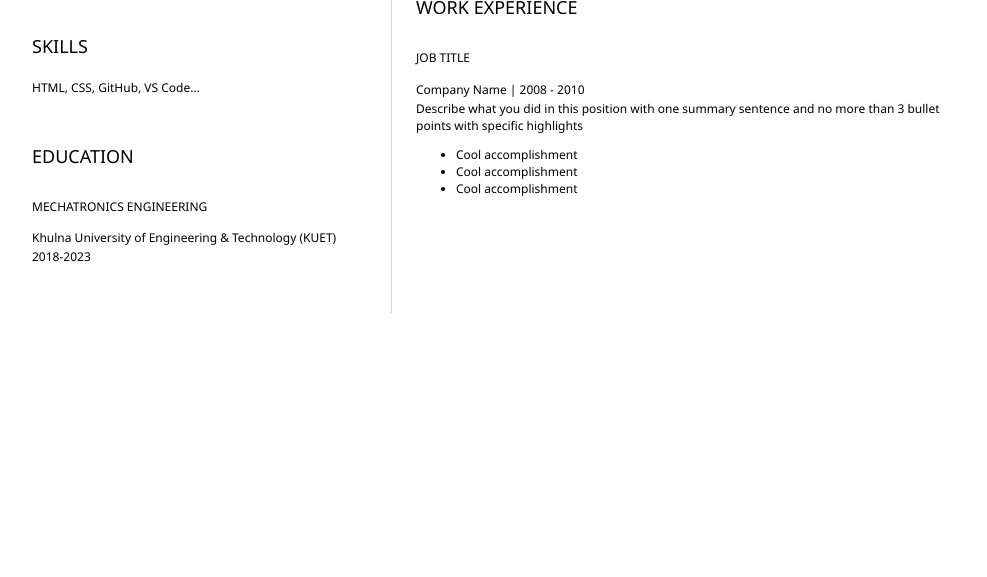
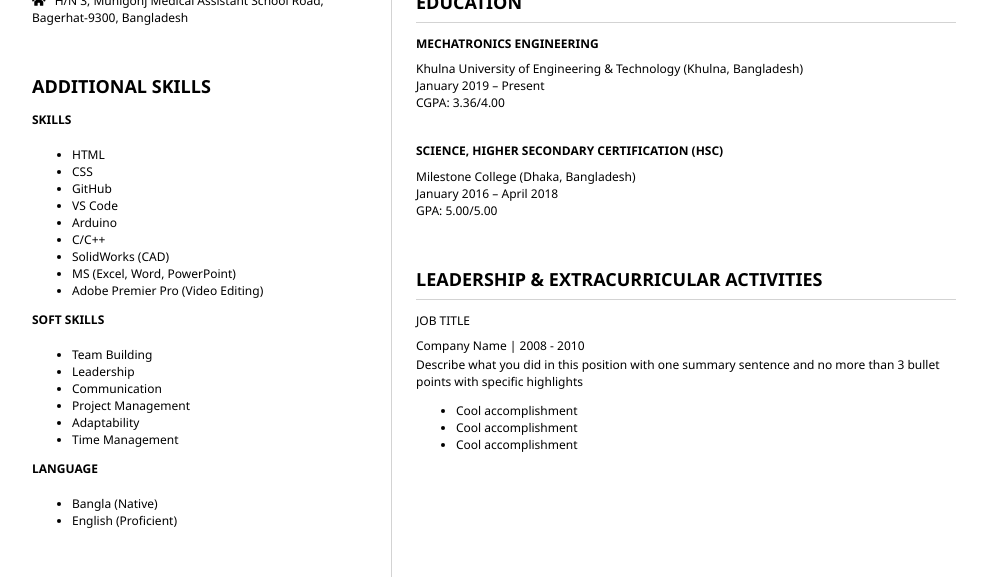
Before and after one commit to SFOcean/resume, a plain HTML site: page index.html in a window 1280 px wide. Shown: the part 323-900 px from the top of the page, without its empty margins (152-1139 px from the left). Before the commit the page ends 800 px from the top, so only its background shows below. Drawn offline with Linux system fonts and the light colour scheme.

Commit message:
skills and education

```diff
--- a/index.html
+++ b/index.html
@@ -1,14 +1,14 @@
 <html>
 	<head>
 		<link href="style.css" rel="stylesheet">
-		<title>Your name resume</title>
+		<title>Shahriar Ferdous's Resume</title>
         <link rel="stylesheet" href="https://cdnjs.cloudflare.com/ajax/libs/font-awesome/5.15.4/css/all.min.css">
 	</head>
 
 	<body>
 		<header id="header">
 			<!-- resume header with your name and title -->
-			<h1>SHAHRIAR FERDOUS</h1>
+			<h1><b>SHAHRIAR</b> FERDOUS</h1>
 			<hr>
 			Mechatronics Engineering Student || Entrepreneur || Business Enthusiast
 			<hr>
@@ -16,7 +16,7 @@
 		<main>
 			<article id="mainLeft">
 				<section>
-					<h2>CONTACT</h2>
+					<h2><b>CONTACT</b></h2>
 					<!-- contact info including social media -->
                     <p>
                         <i class="fa fa-envelope" aria-hidden="true"></i>
@@ -30,32 +30,72 @@
                         <i class="fab fa-linkedin" aria-hidden="true"></i>
                         <a href="linkedin.com/shahriar-ferdous/">Shahriar Ferdous</a>
                     </p>
+					<p>
+                        <i class="fa fa-phone" aria-hidden="true"></i>
+                        <a>+8801749035147</a>
+                    </p>
+					<p>
+                        <i class="fas fa-home" aria-hidden="true"></i>
+                        <a>H/N 3, Munigonj Medical Assistant School Road, Bagerhat-9300, Bangladesh
+						</a>
+                    </p>
 				</section>
 				<section>
-					<h2>SKILLS</h2>
+					<h2><b>ADDITIONAL SKILLS</b></h2>
 					<!-- your skills -->
-                    <p>HTML, CSS, GitHub, VS Code...</p>
+					<h3><b>SKILLS</b></h3>
+					<ul>
+						<li>HTML</li>
+						<li>CSS</li>
+						<li>GitHub</li>
+						<li>VS Code</li>
+						<li>Arduino</li>
+						<li>C/C++</li>
+						<li>SolidWorks (CAD)</li>
+						<li>MS (Excel, Word, PowerPoint)</li>
+						<li>Adobe Premier Pro (Video Editing)</li>
+					</ul>
+					<h3><b>SOFT SKILLS</b></h3>
+                    <ul>
+						<li>Team Building</li>
+						<li>Leadership</li>
+						<li>Communication</li>
+						<li>Project Management</li>
+						<li>Adaptability</li>
+						<li>Time Management</li>
+					</ul>
+					<h3><b>LANGUAGE</b></h3>
+                    <ul>
+						<li>Bangla (Native)</li>
+						<li>English (Proficient)</li>
+					</ul>
 				</section>
-				<section>
-					<h2>EDUCATION</h2>
-					<!-- your education -->
-                    <h3>MECHATRONICS ENGINEERING</h3>
-                    <p>
-                        Khulna University of Engineering & Technology (KUET)
-                    </p>
-                    <p>
-                        2018-2023
-                    </p>
-				</section>
+
 			</article>
 			<article id="mainRight">
 				<section>
-					<h2>ABOUT</h2>
+					<h2><b>ABOUT</b></h2>
+					<hr>
 					<!-- about you -->
 					<p>A brief paragraph about you and what kind of company you want to work for.</p>
 				</section>
 				<section>
-					<h2>WORK EXPERIENCE</h2>
+					<h2><b>EDUCATION</b></h2>
+					<hr>
+					<!-- your education -->
+                    <h3><b>MECHATRONICS ENGINEERING</b></h3>
+                    <p>
+                        Khulna University of Engineering & Technology (Khulna, Bangladesh) <br>January 2019 – Present<br>CGPA:  3.36/4.00
+                    </p>
+					<br>
+					<h3><b>SCIENCE, HIGHER SECONDARY CERTIFICATION (HSC)</b></h3>
+                    <p>
+						Milestone College (Dhaka, Bangladesh)<br>January 2016 – April 2018<br>GPA:  5.00/5.00
+                    </p>
+				</section>
+				<section>
+					<h2><b>LEADERSHIP & EXTRACURRICULAR ACTIVITIES</b></h2>
+					<hr>
 					<!-- your work experience -->
                     <h3>JOB TITLE</h3>
                     <p>
@@ -70,6 +110,7 @@
                             <li>Cool accomplishment</li>
                     </ul>
 				</section>
+
 			</article>
 		</main>
 	</body>
--- a/style.css
+++ b/style.css
@@ -13,12 +13,12 @@ h1 {
 
 h2 {
     font-size: 1.5em;
-    padding-bottom: 1em;
+    padding-bottom: 0.1em;
 }
 
 h3 {
     font-size: 1em;
-    padding-bottom: 1em;
+    padding-bottom: 0.5em;
 }
 
 main {
```
